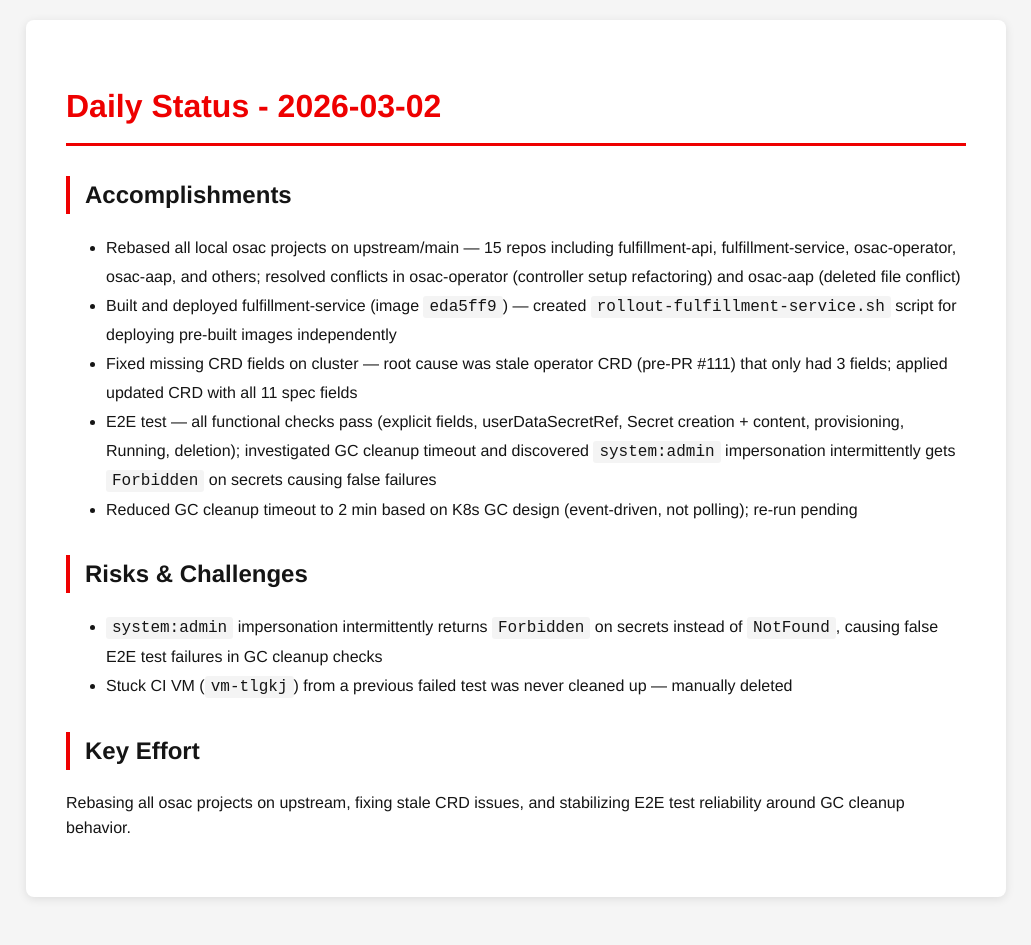
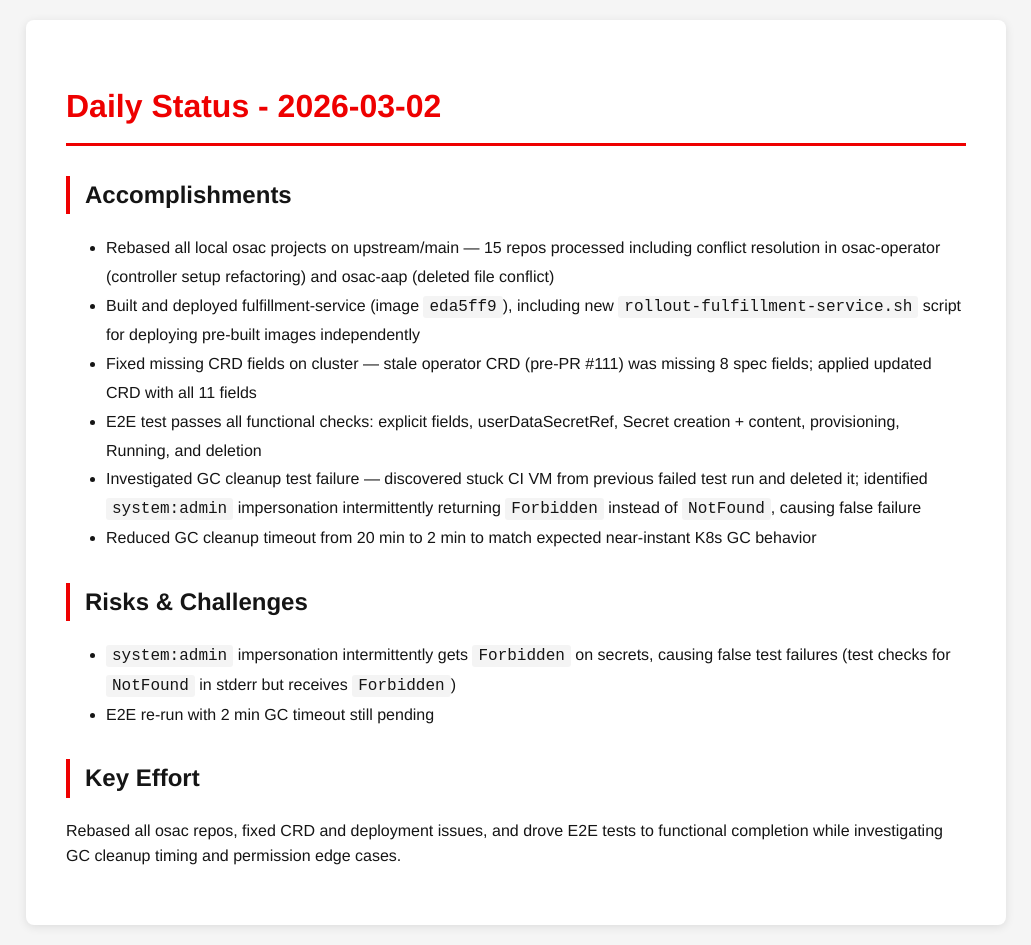
Before and after one commit to tzvatot/daily-status, a Jekyll site: the page built from 2026-03-02.md, in a window 1280 px wide. Shown: the whole page, without its empty margins (124-1155 px from the left). Built offline with Jekyll 4.4.1, drawn with Linux system fonts in a browser that asks for light colours; before the commit the page ends 917 px from its top, so only the background shows below that.

Commit message:
Daily status update - 2026-03-02

```diff
--- a/2026-03-02.md
+++ b/2026-03-02.md
@@ -7,15 +7,16 @@ date: 2026-03-02
 # Daily Status - 2026-03-02
 
 ## Accomplishments
-- Rebased all local osac projects on upstream/main — 15 repos including fulfillment-api, fulfillment-service, osac-operator, osac-aap, and others; resolved conflicts in osac-operator (controller setup refactoring) and osac-aap (deleted file conflict)
-- Built and deployed fulfillment-service (image `eda5ff9`) — created `rollout-fulfillment-service.sh` script for deploying pre-built images independently
-- Fixed missing CRD fields on cluster — root cause was stale operator CRD (pre-PR #111) that only had 3 fields; applied updated CRD with all 11 spec fields
-- E2E test — all functional checks pass (explicit fields, userDataSecretRef, Secret creation + content, provisioning, Running, deletion); investigated GC cleanup timeout and discovered `system:admin` impersonation intermittently gets `Forbidden` on secrets causing false failures
-- Reduced GC cleanup timeout to 2 min based on K8s GC design (event-driven, not polling); re-run pending
+- Rebased all local osac projects on upstream/main — 15 repos processed including conflict resolution in osac-operator (controller setup refactoring) and osac-aap (deleted file conflict)
+- Built and deployed fulfillment-service (image `eda5ff9`), including new `rollout-fulfillment-service.sh` script for deploying pre-built images independently
+- Fixed missing CRD fields on cluster — stale operator CRD (pre-PR #111) was missing 8 spec fields; applied updated CRD with all 11 fields
+- E2E test passes all functional checks: explicit fields, userDataSecretRef, Secret creation + content, provisioning, Running, and deletion
+- Investigated GC cleanup test failure — discovered stuck CI VM from previous failed test run and deleted it; identified `system:admin` impersonation intermittently returning `Forbidden` instead of `NotFound`, causing false failure
+- Reduced GC cleanup timeout from 20 min to 2 min to match expected near-instant K8s GC behavior
 
 ## Risks & Challenges
-- `system:admin` impersonation intermittently returns `Forbidden` on secrets instead of `NotFound`, causing false E2E test failures in GC cleanup checks
-- Stuck CI VM (`vm-tlgkj`) from a previous failed test was never cleaned up — manually deleted
+- `system:admin` impersonation intermittently gets `Forbidden` on secrets, causing false test failures (test checks for `NotFound` in stderr but receives `Forbidden`)
+- E2E re-run with 2 min GC timeout still pending
 
 ## Key Effort
-Rebasing all osac projects on upstream, fixing stale CRD issues, and stabilizing E2E test reliability around GC cleanup behavior.
+Rebased all osac repos, fixed CRD and deployment issues, and drove E2E tests to functional completion while investigating GC cleanup timing and permission edge cases.
```
